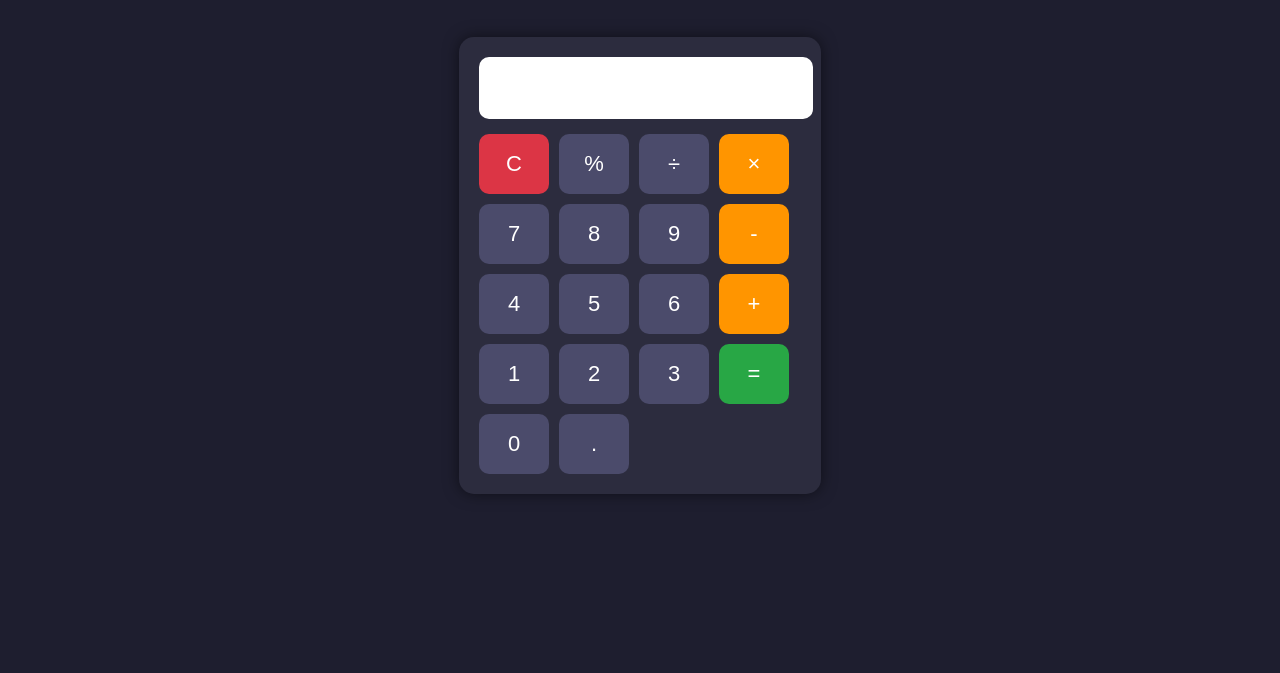
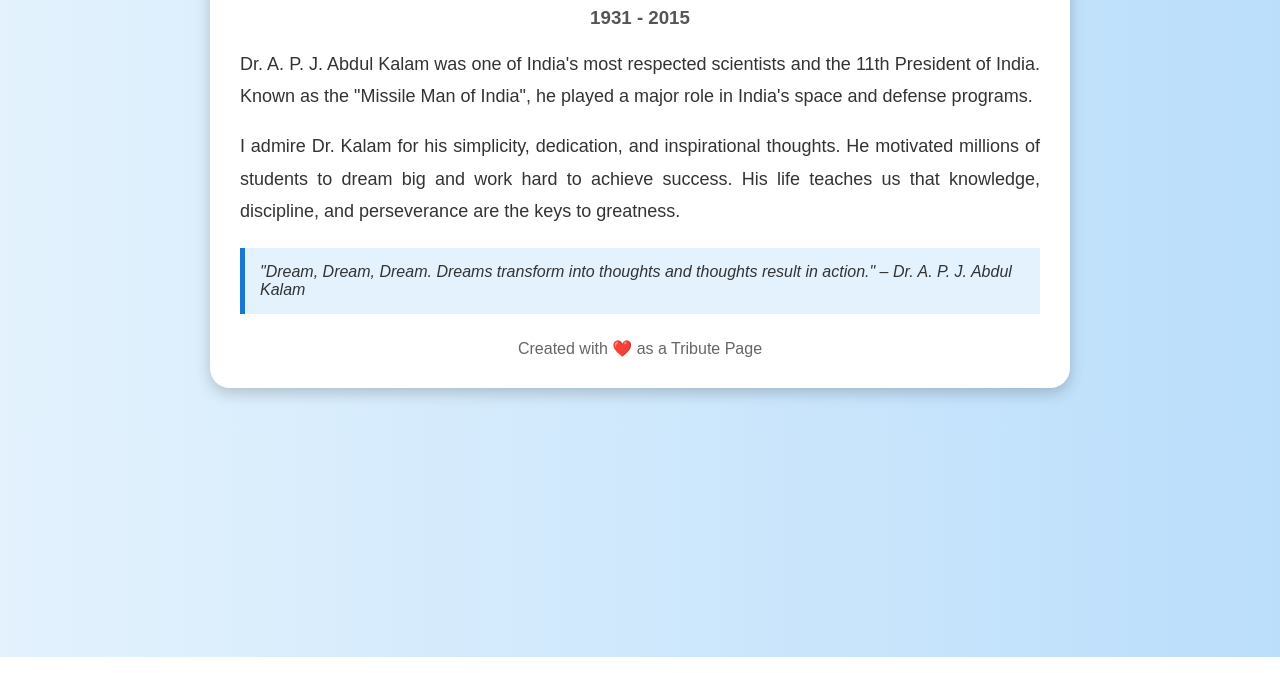
Before and after one commit to SNEHAL2503/OIBSIP, a plain HTML site: page index.html in a window 1280 px wide. Shown: the part 143-816 px from the top of the page. Drawn offline with Linux system fonts and the light colour scheme.

```diff
--- a/index.html
+++ b/index.html
@@ -1,121 +1,96 @@
 <!DOCTYPE html>
-<html>
+<html lang="en">
 <head>
-    <title>Calculator</title>
+<meta charset="UTF-8">
+<meta name="viewport" content="width=device-width, initial-scale=1.0">
+<title>Tribute Page - Dr. A.P.J. Abdul Kalam</title>
+
 <style>
 body{
-            display:flex;
-            justify-content:center;
-            align-items:center;
-            height:100vh;
-            background:#1e1e2f;
+    margin:0;
     font-family:Arial, sans-serif;
+    background:linear-gradient(to right,#e3f2fd,#bbdefb);
+    color:#333;
 }
 
-        .calculator{
-            background:#2c2c3e;
-            padding:20px;
-            border-radius:15px;
-            box-shadow:0 0 15px rgba(0,0,0,0.5);
+.container{
+    max-width:800px;
+    margin:40px auto;
+    background:white;
+    padding:30px;
+    border-radius:20px;
+    box-shadow:0 5px 15px rgba(0,0,0,0.2);
 }
 
-        #display{
-            width:100%;
-            height:60px;
-            font-size:24px;
-            text-align:right;
-            margin-bottom:15px;
-            padding-right:10px;
-            border:none;
-            border-radius:10px;
-            background:#fff;
+h1{
+    text-align:center;
+    color:#0d47a1;
 }
 
-        .buttons{
-            display:grid;
-            grid-template-columns:repeat(4,70px);
-            gap:10px;
+h3{
+    text-align:center;
+    color:#555;
 }
 
-        button{
-            height:60px;
-            font-size:22px;
-            border:none;
-            border-radius:10px;
-            cursor:pointer;
-            background:#4b4b6b;
-            color:white;
-            transition:0.2s;
+img{
+    display:block;
+    width:250px;
+    margin:20px auto;
+    border-radius:50%;
+    border:5px solid #1976d2;
 }
 
-        button:hover{
-            background:#6a6a9a;
+p{
+    line-height:1.8;
+    text-align:justify;
+    font-size:18px;
 }
 
-        .operator{
-            background:#ff9500;
+.quote{
+    background:#e3f2fd;
+    padding:15px;
+    border-left:5px solid #1976d2;
+    font-style:italic;
+    margin-top:20px;
 }
 
-        .equal{
-            background:#28a745;
-        }
-
-        .clear{
-            background:#dc3545;
+footer{
+    text-align:center;
+    margin-top:25px;
+    color:#666;
 }
 </style>
 </head>
 <body>
 
-<div class="calculator">
-    <input type="text" id="display" readonly>
+<div class="container">
+    <h1>Dr. A. P. J. Abdul Kalam</h1>
+    <h3>1931 - 2015</h3>
 
-    <div class="buttons">
-        <button class="clear" onclick="clearDisplay()">C</button>
-        <button onclick="append('%')">%</button>
-        <button onclick="append('/')">÷</button>
-        <button class="operator" onclick="append('*')">×</button>
 
-        <button onclick="append('7')">7</button>
-        <button onclick="append('8')">8</button>
-        <button onclick="append('9')">9</button>
-        <button class="operator" onclick="append('-')">-</button>
 
-        <button onclick="append('4')">4</button>
-        <button onclick="append('5')">5</button>
-        <button onclick="append('6')">6</button>
-        <button class="operator" onclick="append('+')">+</button>
+    <p>
+        Dr. A. P. J. Abdul Kalam was one of India's most respected scientists
+        and the 11th President of India. Known as the "Missile Man of India",
+        he played a major role in India's space and defense programs.
+    </p>
 
-        <button onclick="append('1')">1</button>
-        <button onclick="append('2')">2</button>
-        <button onclick="append('3')">3</button>
-        <button class="equal" onclick="calculate()">=</button>
+    <p>
+        I admire Dr. Kalam for his simplicity, dedication, and inspirational
+        thoughts. He motivated millions of students to dream big and work hard
+        to achieve success. His life teaches us that knowledge, discipline,
+        and perseverance are the keys to greatness.
+    </p>
 
-        <button onclick="append('0')">0</button>
-        <button onclick="append('.')">.</button>
-    </div>
+    <div class="quote">
+        "Dream, Dream, Dream. Dreams transform into thoughts and thoughts result in action."
+        – Dr. A. P. J. Abdul Kalam
     </div>
 
-<script>
-    let display = document.getElementById("display");
-
-    function append(value){
-        display.value += value;
-    }
-
-    function clearDisplay(){
-        display.value = "";
-    }
-
-    function calculate(){
-        try{
-            display.value = eval(display.value);
-        }
-        catch{
-            display.value = "Error";
-        }
-    }
-</script>
+    <footer>
+        Created with ❤️ as a Tribute Page
+    </footer>
+</div>
 
 </body>
 </html>
```
Lines whose indentation alone changed are shown as unchanged.
